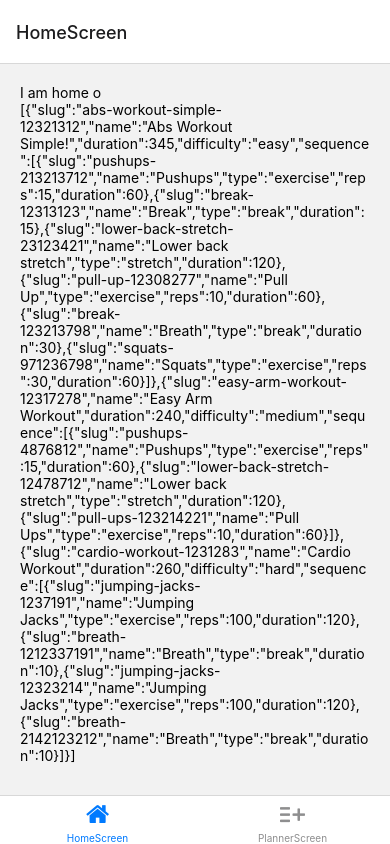
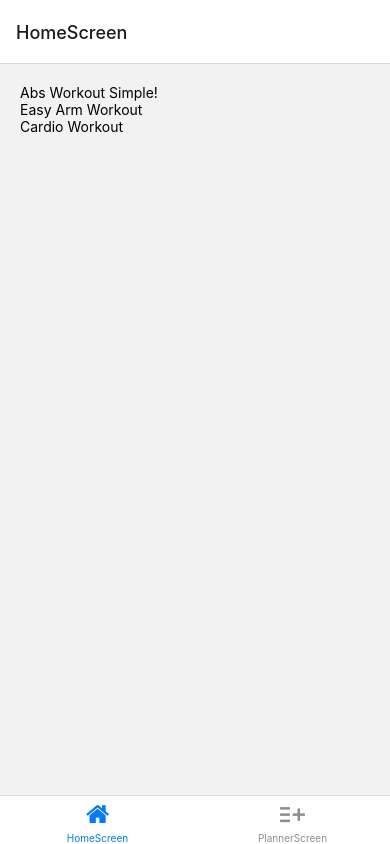
Before and after one commit to Isrealsix/workout, a React Native app: screen /HomeScreen in a window 390 px wide. Built offline with nearby package versions, Linux system fonts and the light colour scheme.

Commit message:
refactored renderItem to helper

```diff
--- a/screens/HomeScreen.tsx
+++ b/screens/HomeScreen.tsx
@@ -1,21 +1,30 @@
-import { View, Text, StyleSheet } from "react-native";
+import { View, Text, StyleSheet, FlatList } from "react-native";
 import data from "../data.json";
 // import { useNavigation } from "@react-navigation/core";
 // import { ScreenProps } from "../types";
 
 const HomeScreen = () => {
   // const navigation = useNavigation<ScreenProps>();
+  const renderItem = ({ item }: { item: any }) => (
+    <View>
+      <Text>{item.name}</Text>
+    </View>
+  );
   return (
     <View style={styles.container}>
-      <Text>I am home o</Text>
-      <Text>{JSON.stringify(data)}</Text>
+      {/* <Text>I am home o</Text> */}
+      <FlatList
+        data={data}
+        renderItem={renderItem}
+        keyExtractor={(item) => item.slug}
+      />
     </View>
   );
 };
 
 const styles = StyleSheet.create({
   container: {
-    padding: 20
-  }
-})
+    padding: 20,
+  },
+});
 export default HomeScreen;
```
